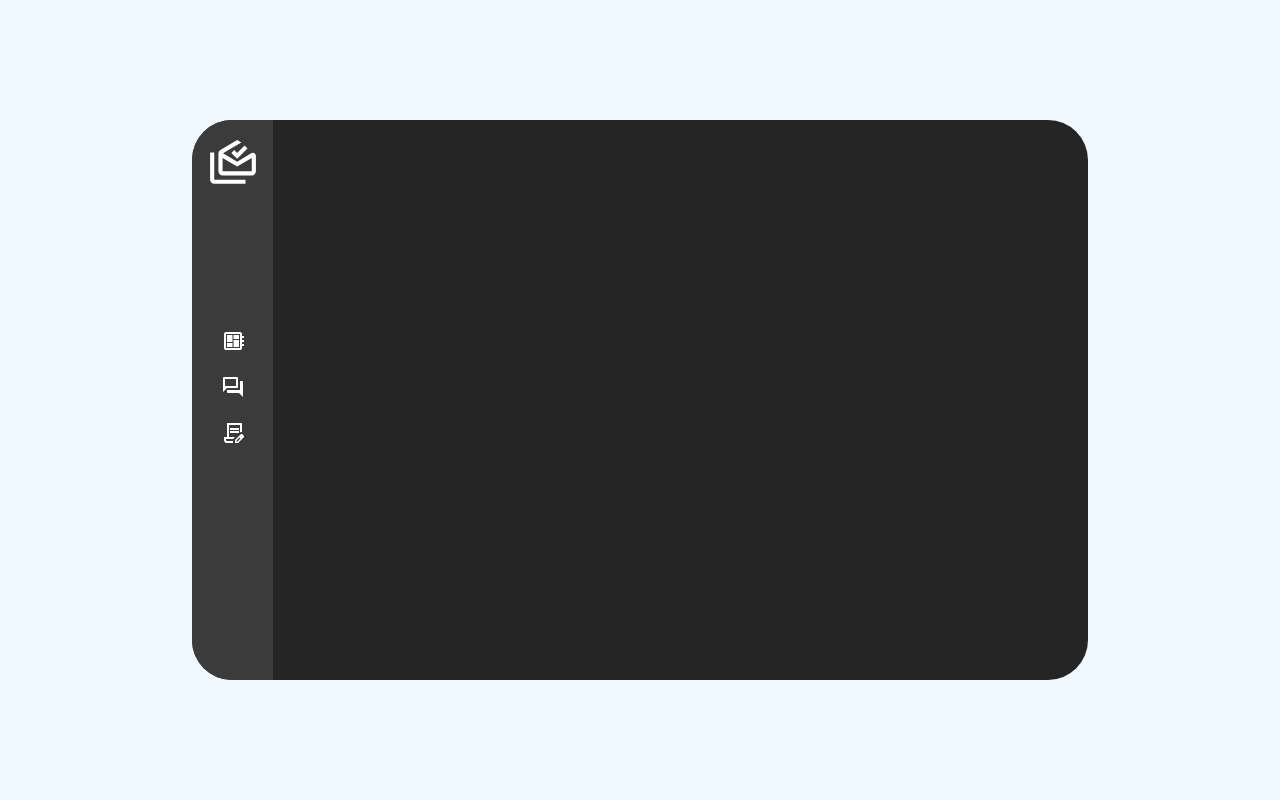
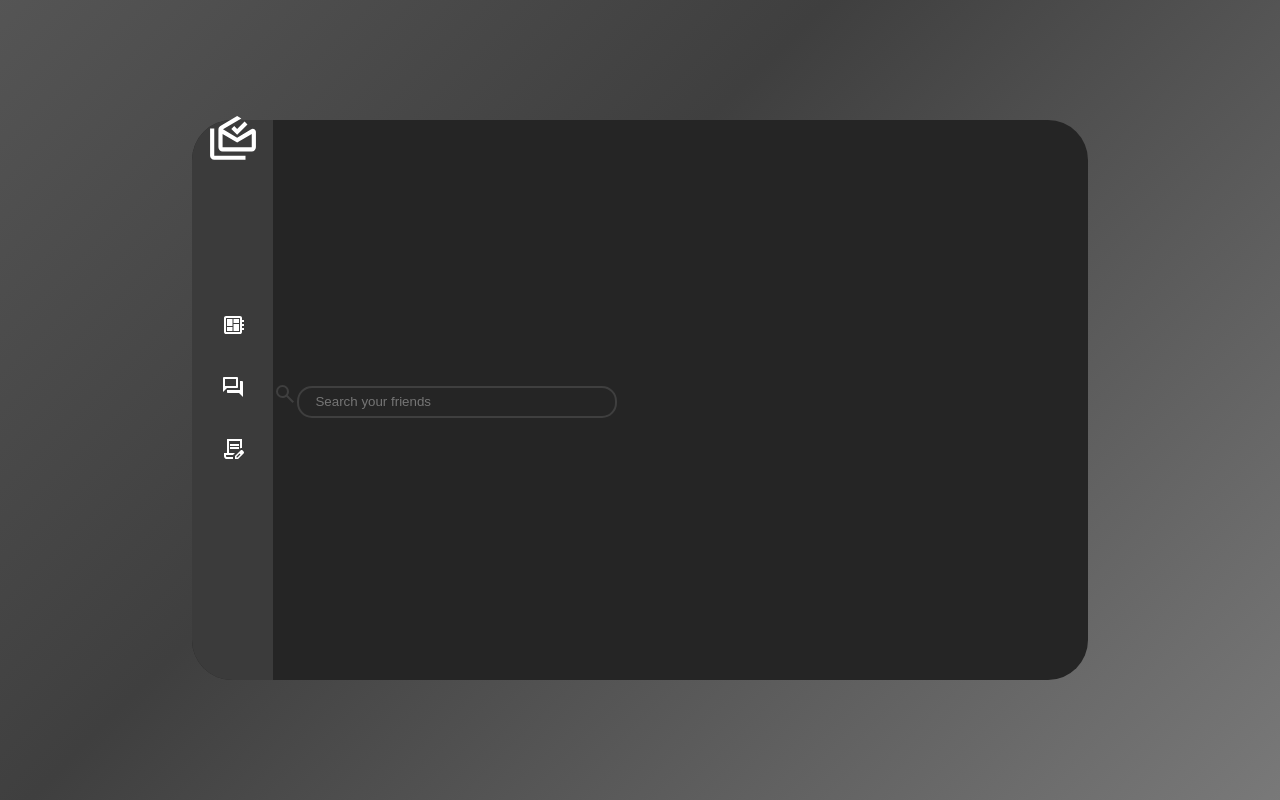
Before and after one commit to Joshy14/NetShare, a React (Vite) app in the folder NetShare/: page / in a window 1280 px wide. Built offline with nearby package versions, Linux system fonts and the light colour scheme.

Commit message:
stuff and like search bar and maybe some background animations and blah blah yeea yaea o bye

```diff
--- a/NetShare/src/App.css
+++ b/NetShare/src/App.css
@@ -20,6 +20,34 @@ ol{
 }
 li{
   margin-bottom: 1rem;
+  padding: .5rem;
+}
+.button{
+  width: 1.5rem;
+  height: auto;
+  transition: all .5s ease;
+}
+.button:hover{
+  width: 2.5rem;
+  height: auto;
+
+}
+.searchFriends{
+  height: 2rem;
+  width: 20rem;
+  border-radius: 15px;
+  cursor: text;
+  outline: none;
+  border-color: #3f3f3f;
+  border-style: solid;
+  border-width: 2px;
+  background-color: rgb(37, 37, 37);
+  padding:.5rem 1rem ;
+}
+}
+.logo{
+  width:3.5rem;
+  height: auto;
 }
 .app{
   display: flex;
@@ -28,8 +56,14 @@ li{
   align-items: center;
   height: 100vh;
   width: 100vw;
-  background-color: aliceblue;
-
+  background: linear-gradient(-45deg, #fff, #3f3f3f, #acacac);
+  background-size: 400% 400%;
+  animation: gradient 30s ease-in-out infinite;
+}
+@keyframes gradient{
+  0%{background-position: 0% 50%;}
+  50%{background-position: 100% 50%;}
+  100%{background-position: 0% 50%;}
 }
 .window{
   display: flex;
--- a/NetShare/src/App.jsx
+++ b/NetShare/src/App.jsx
@@ -4,6 +4,7 @@ import boardLogo from './assets/board.svg'
 import chatLogo from './assets/chat.svg'
 import creditLogo from './assets/credits.svg'
 import logo from './assets/logo.svg'
+import search from './assets/search.svg'
 function App() {
   const [count, setCount] = useState(0)
 
@@ -19,11 +20,11 @@ function App() {
 const Nav = ({})=>{
   return(
     <div className='nav'>
-      <img  src={logo}></img>
+      <img className="logo"src={logo}></img>
         <ol>
-          <li><img src={boardLogo}></img></li>
-          <li><img src={chatLogo}></img></li>
-          <li><img src={creditLogo}></img></li>
+          <li><img className="button" src={boardLogo}></img></li>
+          <li><img className="button" src={chatLogo}></img></li>
+          <li><img className="button" src={creditLogo}></img></li>
         </ol>
       </div>
 
@@ -33,6 +34,10 @@ const Board = ()=>{
   return(
     <div className='board'>
 
+      <img src={search}></img>
+      <input className='searchFriends' type='search' placeholder='Search your friends'>
+
+      </input>
     </div>
   )
 }
```
Also changed, not shown: NetShare/src/assets/search.svg (added).
